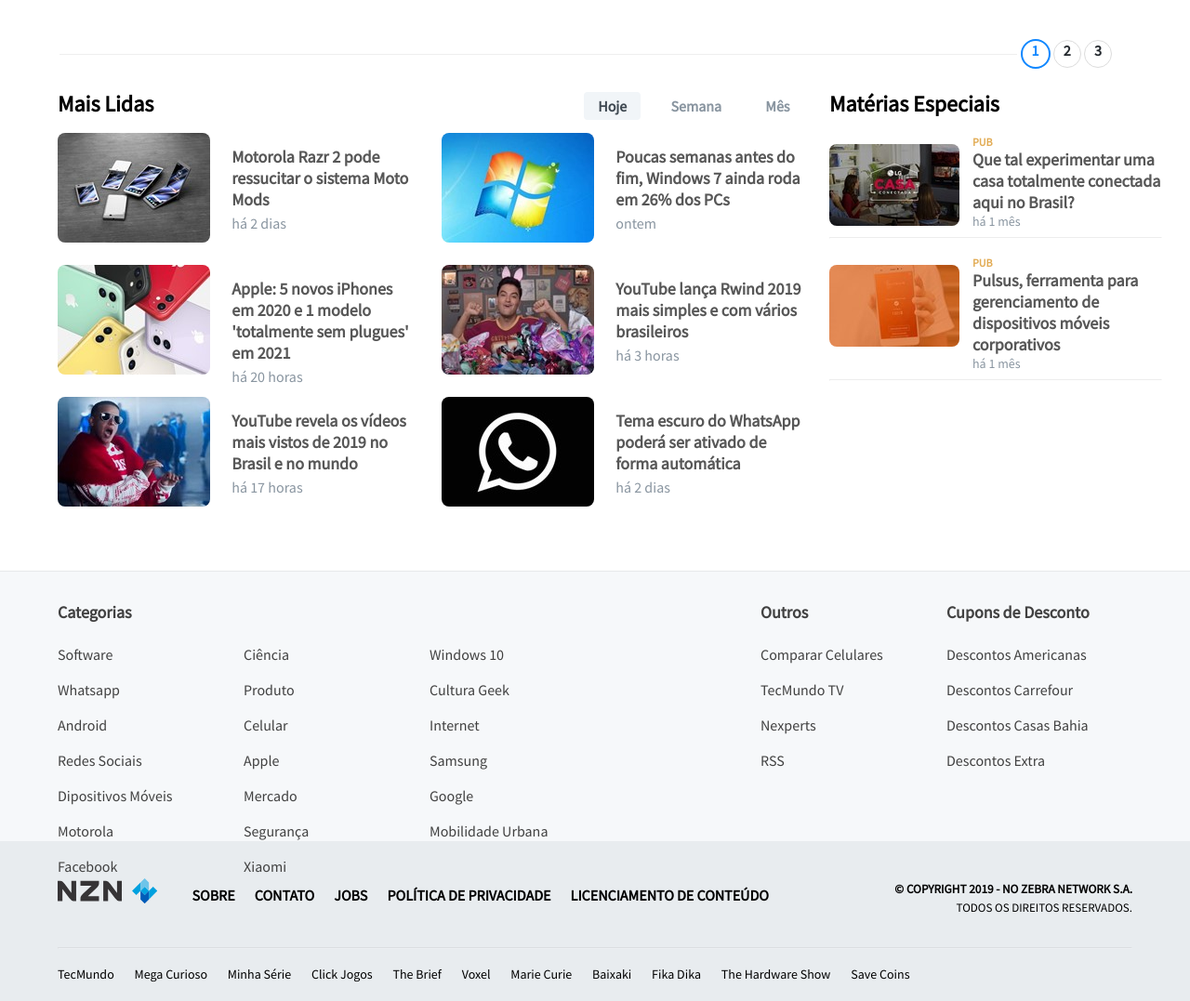
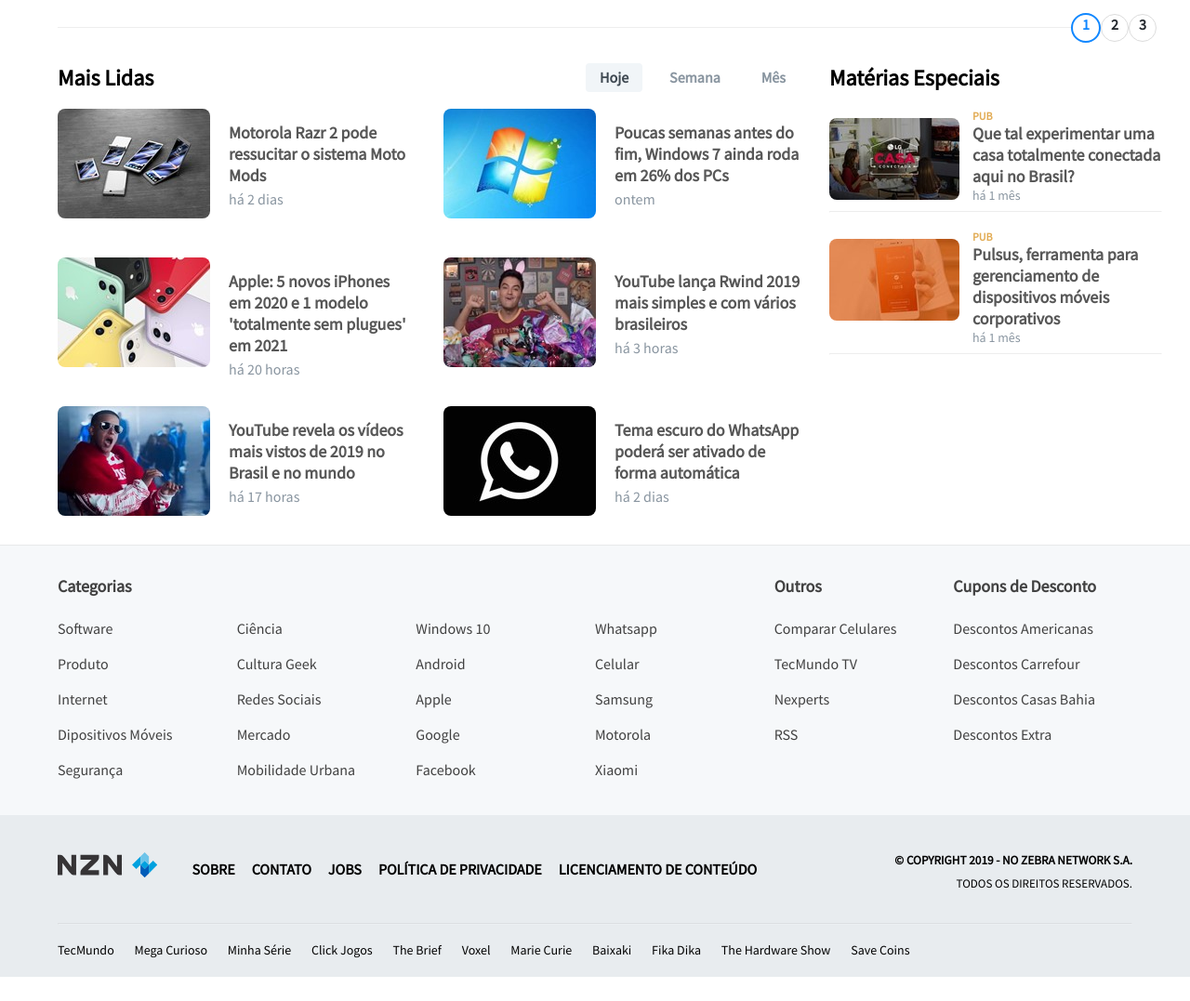
Before and after one commit to JuliaAlvezZz/CloneTecmundo, a plain HTML site: page index.html in a window 1280 px wide. Shown: the part 575-1652 px from the top of the page at 93% size. After the commit the page ends 1626 px from the top, so only its background shows below. Drawn offline with Linux system fonts and the light colour scheme.

Commit message:
Agora tem grid e flex pra c******

```diff
--- a/css/style.css
+++ b/css/style.css
@@ -3,6 +3,26 @@
 /*grid*/
 .grid{
 	display: grid;
+}
+
+.grid-template-rows{
+	grid-template-rows: 38px 38px 38px 38px 38px;
+}
+
+.grid-template-columns-9{
+	grid-template-columns: 1fr 1fr 1fr 1fr;
+}
+
+.grid-template-columns-8{
+	grid-template-columns: 1fr 2fr;
+}
+
+.grid-template-columns-7{
+	grid-template-columns: 32fr 1fr 1fr 1fr;
+}
+
+.grid-template-columns-6{
+	grid-template-columns: 1fr 1fr;
 }
 
 .grid-template-columns-5{
@@ -12,7 +32,6 @@
 .grid-template-columns-4{
 	grid-template-columns: 4fr 1fr 1fr;
 }
-
 
 .grid-template-columns-3{
 	grid-template-columns: 1fr 6fr 1fr;
@@ -29,6 +48,18 @@
 /*flex*/
 .container-flex{
 	display: flex;
+}
+
+.flex-start-align{
+	align-self: flex-start;
+}
+
+.flex-end-align{
+	align-self: flex-end;
+}
+
+.flex-end{
+	justify-content: flex-end;
 }
 
 .grow {
@@ -61,24 +92,17 @@
 }
 
 header div#cabecalho div div#bolinha{
-	margin: 0;
+	margin: 16px 4px 0px 0px;
 	padding: 0;
-	display: inline-block;
 	background-color: #00893c;
 	border-radius: 100%;
 	width: 8px;
 	height: 8px;
 }
 
-header div#cabecalho div div#black{
-	display: inline;
-}
-
 header div#cabecalho div div#black h5{
-	margin: 0;
-	margin-top: 2px;
+	margin: 2px 0px 0px 12px;
 	padding: 0;
-	display: inline-block;
 	font-size: 16px;
 	color: #575757;
 }
@@ -86,7 +110,6 @@
 header div#cabecalho div div#black pre{
 	margin: 0;
 	padding: 0;
-	display: inline-block;
 	color: #8995a0;
 	font-size: 10px;
 	font-family: 'Source Sans Pro', sans-serif;
@@ -111,7 +134,6 @@
 	margin: 0;
 	margin-left: 8px;
 	padding: 0;
-	display: inline-block;
 }
 
 header nav#menuNav div{
@@ -121,17 +143,8 @@
 	padding-top: 5px;
 }
 
-header nav#menuNav div img{
-	display: inline-block;
-}
-
 hr{
 	border-color: rgba(255, 255, 255, 0.2);
-}
-
-section{
-	display: inline-block;
-	float: left;
 }
 
 section div#noticias{
@@ -141,6 +154,7 @@
 
 section div#numeros{
 	text-align: right;
+	margin: 18px 0px 0px 62px;
 }
 
 section div#numeros div.linha{
@@ -148,20 +162,19 @@
 	border-top-width: 1px;
 	border-style: inset;
 	border-color: rgba(255, 255, 255, 0.2);
-	width: calc((100% - 250px));
+	width: 1090px;
 	height: 1px;
-	display: inline-block;
+	align-self: center;
 }
 
 section div div.circulo{
-	display: block;
 	border-radius: 100%;
 	border: 1px solid gainsboro;
-	display: inline-block;
 	width: 28px;
 	height: 28px;
 	text-align: center;
 	color: #23282d;
+	align-self: center;
 	font-weight: bold;
 }
 
@@ -208,11 +221,9 @@
 	color: #1087ff;
 	font-size: 18px;
 	font-weight: normal;
-	display: inline-block;
 }
 
 section div#noticias div#noticiaMenor div.titulos div h1{
-	display: inline-block;
 	margin-top: 5px;
 	font-size: 20px;
 }
@@ -222,25 +233,21 @@
 	margin: 0px 0px 20px 62px;
 	width: 830px;
 	padding: 0;
-	display: inline-block;
-	float: left;
-}
-
-section div#maisLidas h3{
-	font-size: 24px;
-	margin: 0;
-	margin-top: 22px;
-	display: inline-block;
 }
 
 section div#maisLidas div#datas{
-	display: inline-block;
-	width: 698px;
+	width: 800px;
 	text-align: right;
+	margin-top: 22px;
+}
+
+section div#maisLidas div#datas div.titulo{
+	font-size: 24px;
+	margin: 0;
+	font-weight: bold;
 }
 
 section div#maisLidas div#datas div.data{
-	display: inline-block;
 	padding: 5px 15px;
 	margin: 0px 2px 0px 12px;
 	color: #8995a0;
@@ -253,32 +260,22 @@
 	border-radius: 4px;
 }
 
-section div#maisLidas div#listaNoticias ul{
-	list-style: none;
-	margin: 0;
-	margin-top: 14px;
-	padding: 0;
+section div#maisLidas div#listaNoticias div{
+	width: 413px;
+	margin-top: 18px;
 }
 
-section div#maisLidas div#listaNoticias ul li{
-	display: inline-block;
-	float: left;
-	width: 413px;
-}
-
-section div#maisLidas div#listaNoticias ul li img{
+section div#maisLidas div#listaNoticias div img{
 	border-radius: 8px;
 }
 
-section div#maisLidas div#listaNoticias ul li div{
-	display: inline-block;
+section div#maisLidas div#listaNoticias div div{
 	width: 200px;
 	height: 128px;
 	margin: 14px 0px 0px 20px;
 }
 
-section div#maisLidas div#listaNoticias ul li div h4{
-	display: inline-block;
+section div#maisLidas div#listaNoticias div div h4{
 	margin: 0;
 	padding: 0;
 	font-weight: bold;
@@ -286,8 +283,7 @@
 	color: #575757;
 }
 
-section div#maisLidas div#listaNoticias ul li div h5{
-	display: inline-block;
+section div#maisLidas div#listaNoticias div div h5{
 	margin: 0;
 	margin-top: 4px;
 	padding: 0;
@@ -297,7 +293,6 @@
 }
 
 section div#especiais{
-	display: inline-block;
 	width: 358px;
 }
 
@@ -305,14 +300,12 @@
 	font-size: 24px;
 	margin: 0;
 	margin-top: 22px;
-	display: block;
 }
 
 section div#especiais div.especial{
 	list-style: none;
 	margin: 18px 0px 8px;
 	padding: 0;
-	display: inline-block;
 	width: 358px;
 }
 
@@ -325,8 +318,6 @@
 	margin: 0;
 	padding: 0;
 	width: 204px;
-	display: inline-block;
-	float: right;
 }
 
 section div#especiais div.especial div h6{
@@ -362,8 +353,6 @@
 	border-style: inset;
 	border-color: rgba(255, 255, 255, 0.2);
 	background-color: #f6f8fa;
-	float: left;
-	display: inline-block;
 }
 
 footer div#categorias{
@@ -380,41 +369,24 @@
 
 footer div#categorias ul li h4{
 	font-size: 18px;
-	display: inline-block;
 	margin-top: 16px;
 }
 
-footer div#categorias ul#listaMaior li#liMaior{
-	display: block;
-	width: 20%;
-	margin: 0;
-}
-
-footer div#categorias ul#listaMaior li ul.listaMenor li{
-	display: block;
-	width: 200px;
-	float: left;
+footer div#categorias ul#listaMaior li.liMaior ul.listaMenor li{
 	margin-bottom: 18px;
 }
 
 footer div#sobre{
 	background-color: rgba(219,225,229,.5);
 	padding: 20px 62px 10px;
-	color: black;
+	color: #030303;
 }
 
 footer div#sobre div#sobre1{
 	margin: 20px 0px 34px 0px;
 }
 
-footer div#sobre div#sobre1 ul{
-	list-style: none;
-	margin: 0;
-	padding: 0;
-}
-
-footer div#sobre div#sobre1 ul li{
-	display: inline-block;
+footer div#sobre div#sobre1 div div{
 	margin-right: 18px;
 	margin-top: 8px;
 	padding: 0;
@@ -431,14 +403,13 @@
 	text-transform: uppercase;
 	color: #030303;
 	margin: 0;
-	display: inline-block;
+	margin-bottom: 8px;
 }
 
 footer div#sobre div#sobre1 div p{
 	text-transform: uppercase;
 	margin: 0;
 	font-size: 13px;
-	display: inline-block;
 }
 
 footer div#sobre nav#navBaixo{
--- a/index.html
+++ b/index.html
@@ -30,7 +30,7 @@
 				</div>
 
 				<div>
-					<div id="barra">
+					<div class="container-flex" id="barra">
 						<svg xmlns="http://www.w3.org/2000/svg" x="0px" y="0px" width="20" height="20" viewBox="0 0 30 30" style=" fill:#575757;">
 							<path d="M 13 3 C 7.4889971 3 3 7.4889971 3 13 C 3 18.511003 7.4889971 23 13 23 C 15.396508 23 17.597385 22.148986 19.322266 20.736328 L 25.292969 26.707031 A 1.0001 1.0001 0 1 0 26.707031 25.292969 L 20.736328 19.322266 C 22.148986 17.597385 23 15.396508 23 13 C 23 7.4889971 18.511003 3 13 3 z M 13 5 C 17.430123 5 21 8.5698774 21 13 C 21 17.430123 17.430123 21 13 21 C 8.5698774 21 5 17.430123 5 13 C 5 8.5698774 8.5698774 5 13 5 z"></path>
 						</svg>
@@ -38,7 +38,7 @@
 					</div>
 				</div>
 
-				<div style="text-align: left;">
+				<div class="container-flex" style="text-align: left;">
 					<div id="bolinha"></div>
 					<div id="black">
 						<h5>Black Friday 2019</h5>
@@ -135,7 +135,7 @@
 				</div>
 			</div>
 
-			<div id="numeros">
+			<div class="grid grid-template-columns-7" id="numeros">
 				<div class="linha"></div>
 
 				<div class="circulo active">
@@ -152,11 +152,25 @@
 			</div>
 		</section>
 
-		<section>
-			<div id="maisLidas">
-				<h3>Mais Lidas</h3>
+		<section class="grid grid-template-columns-2">
+			<div class="grid" id="maisLidas">
+				<div class="container-flex" id="datas">
+					<div class="titulo">
+						Mais Lidas
+					</div>
 
-				<div id="datas">
+					<div class="grow">
+
+					</div>
+
+					<div class="grow">
+
+					</div>
+
+					<div class="grow">
+
+					</div>
+
 					<div class="data active">
 						Hoje
 					</div>
@@ -170,63 +184,61 @@
 					</div>
 				</div>
 
-				<div id="listaNoticias">
-					<ul>
-						<li>
+				<div class="grid grid-template-columns-6" id="listaNoticias">
+					<div class="grid grid-template-columns-8">
 						<img align="top" src="img/lista1.jpg" />
 						<div>
 							<h4>Motorola Razr 2 pode ressucitar o sistema Moto Mods</h4>
 							<h5>há 2 dias</h5>
 						</div>
-						</li>
+					</div>
 
-						<li>
+					<div class="grid grid-template-columns-8">
 						<img align="top" src="img/lista2.jpg" />
 						<div>
 							<h4>Poucas semanas antes do fim, Windows 7 ainda roda em 26% dos PCs</h4>
 							<h5>ontem</h5>
 						</div>
-						</li>
+					</div>
 
-						<li>
+					<div class="grid grid-template-columns-8">
 						<img align="top" src="img/lista3.jpg" />
 						<div>
 							<h4>Apple: 5 novos iPhones em 2020 e 1 modelo 'totalmente sem plugues' em 2021</h4>
 							<h5>há 20 horas </h5>
 						</div>
-						</li>
+					</div>
 
-						<li>
+					<div class="grid grid-template-columns-8">
 						<img align="top" src="img/lista4.jpg" />
 						<div>
 							<h4>YouTube lança Rwind 2019 mais simples e com vários brasileiros</h4>
 							<h5>há 3 horas</h5>
 						</div>
-						</li>
+					</div>
 
-						<li>
+					<div class="grid grid-template-columns-8">
 						<img align="top" src="img/lista5.jpg" />
 						<div>
 							<h4>YouTube revela os vídeos mais vistos de 2019 no Brasil e no mundo</h4>
 							<h5>há 17 horas</h5>
 						</div>
-						</li>
+					</div>
 
-						<li>
+					<div class="grid grid-template-columns-8">
 						<img align="top" src="img/lista6.jpg" />
 						<div>
 							<h4>Tema escuro do WhatsApp poderá ser ativado de forma automática</h4>
 							<h5>há 2 dias</h5>
 						</div>
-						</li>
-					</ul>
+					</div>
 				</div>
 			</div>
 
 			<div id="especiais">
 				<h3>Matérias Especiais</h3>
 
-				<div class="especial">
+				<div class="especial grid grid-template-columns-6">
 					<img src="img/especial1.jpg" />
 					<div>
 						<h6>PUB</h6>
@@ -237,7 +249,7 @@
 
 				<hr/>
 
-				<div class="especial">
+				<div class="especial grid grid-template-columns-6">
 					<img src="img/especial2.jpg" />
 					<div>
 						<h6>PUB</h6>
@@ -255,7 +267,7 @@
 				<ul class="grid grid-template-columns-4" id="listaMaior">
 					<li class="liMaior">
 						<h4>Categorias</h4>
-						<ul class="listaMenor">
+						<ul class="listaMenor grid grid-template-columns-9 grid-template-rows">
 							<li>Software</li>
 							<li>Ciência</li>
 							<li>Windows 10</li>
@@ -313,19 +325,30 @@
 						</svg>
 					</div>
 
+					<div class="container-flex">
 						<div>
-						<ul>
-							<li>Sobre</li>
-							<li>Contato</li>
-							<li>Jobs</li>
-							<li>Política de Privacidade</li>
-							<li>Licenciamento de Conteúdo</li>
-						</ul>
+							Sobre
+						</div>
+
+						<div>
+							Contato
+						</div>
+
+						<div>
+							Jobs
+						</div>
+
+						<div>
+							Política de Privacidade
+						</div>
+
+						<div>
+							Licenciamento de Conteúdo
+						</div>
 					</div>
 
 					<div style="text-align: right;">
 						<h5>© Copyright 2019 - No Zebra Network S.A.</h5>
-						<br/>
 						<p>Todos os direitos reservados.</p>
 					</div>
 				</div>
```
Lines whose indentation alone changed are shown as unchanged.
